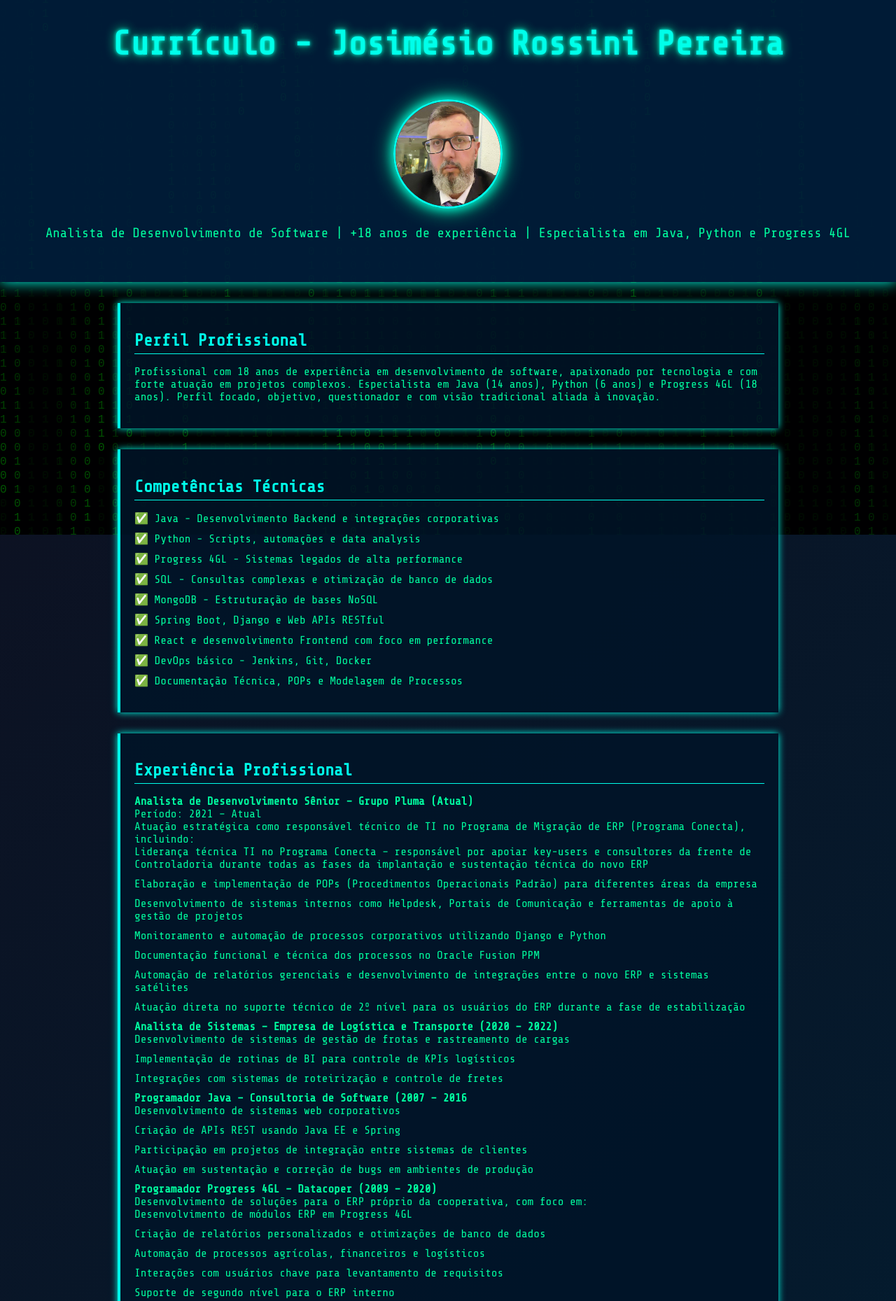
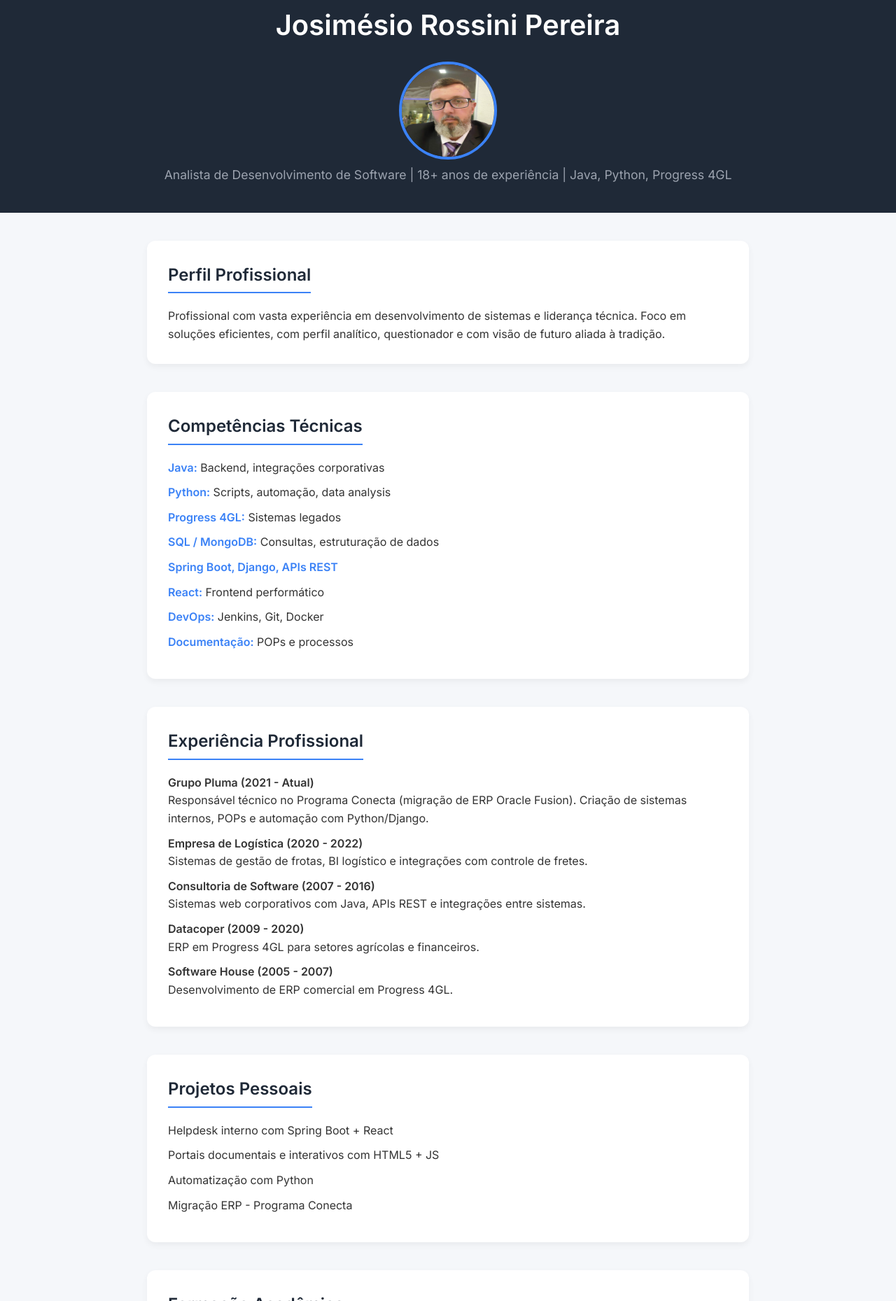
Before and after one commit to Josimesio/Curriculo, a plain HTML site: page index.html in a window 1280 px wide. Shown: the part 36-1895 px from the top of the page at 70% size. Drawn offline with nearby package versions, Linux system fonts and the light colour scheme.

Commit message:
atualizacao 0.02

```diff
--- a/index.html
+++ b/index.html
@@ -2,281 +2,177 @@
 <html lang="pt-BR">
 
 <head>
-    <meta charset="UTF-8" />
-    <meta name="viewport" content="width=device-width, initial-scale=1.0" />
-    <title>Currículo Hacker - Josimésio Rossini Pereira</title>
+    <meta charset="UTF-8">
+    <meta name="viewport" content="width=device-width, initial-scale=1.0">
+    <title>Currículo Profissional - Josimésio Rossini Pereira</title>
+    <link href="https://fonts.googleapis.com/css2?family=Inter:wght@400;600&display=swap" rel="stylesheet">
     <style>
-        @import url('https://fonts.googleapis.com/css2?family=Orbitron:wght@500&family=Share+Tech+Mono&display=swap');
+        * {
+            margin: 0;
+            padding: 0;
+            box-sizing: border-box;
+        }
 
         body {
-            margin: 0;
-            padding: 0;
-            background: linear-gradient(135deg, #0f0f1f, #001f33);
-            color: #00ffea;
-            font-family: 'Share Tech Mono', monospace;
-            overflow-x: hidden;
-        }
-
-        #matrixCanvas {
-            position: fixed;
-            top: 0;
-            left: 0;
-            width: 100%;
-            height: 100%;
-            z-index: -1;
+            font-family: 'Inter', sans-serif;
+            background: #f5f7fa;
+            color: #333;
+            line-height: 1.6;
         }
 
         header {
+            background: #1f2937;
+            color: #fff;
             text-align: center;
             padding: 40px 20px;
-            background: rgba(0, 30, 60, 0.9);
-            box-shadow: 0 0 20px #00ffea;
+        }
+
+        header img {
+            width: 140px;
+            height: 140px;
+            border-radius: 50%;
+            border: 4px solid #3b82f6;
+            margin-top: 10px;
         }
 
         header h1 {
-            font-size: 3rem;
-            text-shadow: 0 0 10px #00ffea, 0 0 20px #00ffa0;
+            font-size: 2.5rem;
+            margin-bottom: 10px;
         }
 
         header p {
-            font-size: 1.2rem;
-            color: #00ffa0;
+            font-size: 1.1rem;
+            color: #9ca3af;
+        }
+
+        main {
+            max-width: 900px;
+            margin: 40px auto;
+            padding: 0 20px;
         }
 
         section {
-            max-width: 900px;
-            margin: 30px auto;
-            background: rgba(0, 20, 40, 0.85);
-            padding: 20px;
-            border-left: 4px solid #00ffea;
-            box-shadow: 0 0 10px #00ffea;
+            margin-bottom: 40px;
+            background: #fff;
+            padding: 30px;
+            border-radius: 12px;
+            box-shadow: 0 4px 10px rgba(0, 0, 0, 0.05);
         }
 
         h2 {
-            border-bottom: 1px solid #00ffea;
+            margin-bottom: 20px;
+            color: #1f2937;
+            border-bottom: 2px solid #3b82f6;
+            display: inline-block;
             padding-bottom: 5px;
-            color: #00ffea;
-            margin-bottom: 15px;
         }
 
         ul {
             list-style-type: none;
-            padding: 0;
+            padding-left: 0;
         }
 
         ul li {
             margin-bottom: 10px;
         }
 
-        .neon {
-            color: #00ffea;
-            text-shadow: 0 0 5px #00ffea, 0 0 15px #00ffa0;
-        }
-
-        .section-content {
-            color: #00ffa0;
-        }
-
-        .foto-perfil {
-            width: 150px;
-            height: 150px;
-            border-radius: 50%;
-            border: 3px solid #00ffea;
-            box-shadow: 0 0 15px #00ffea, 0 0 30px #00ffa0;
-            margin-top: 20px;
-            object-fit: cover;
+        .highlight {
+            color: #3b82f6;
+            font-weight: 600;
         }
     </style>
 </head>
 
 <body>
-
-    <canvas id="matrixCanvas"></canvas>
-
     <header>
-        <h1 class="neon">Currículo - Josimésio Rossini Pereira</h1>
-        <img src="foto/Eu.jpg" alt="Foto de Josimésio" class="foto-perfil" />
-        <p>Analista de Desenvolvimento de Software | +18 anos de experiência | Especialista em Java, Python e Progress
-            4GL</p>
+        <h1>Josimésio Rossini Pereira</h1>
+        <img src="foto/Eu.jpg" alt="Foto de Josimésio">
+        <p>Analista de Desenvolvimento de Software | 18+ anos de experiência | Java, Python, Progress 4GL</p>
     </header>
 
+    <main>
         <section>
             <h2>Perfil Profissional</h2>
-        <p class="section-content">
-            Profissional com 18 anos de experiência em desenvolvimento de software, apaixonado por tecnologia e com
-            forte atuação em projetos complexos. Especialista em Java (14 anos), Python (6 anos) e Progress 4GL (18
-            anos). Perfil focado, objetivo, questionador e com visão tradicional aliada à inovação.
-        </p>
+            <p>Profissional com vasta experiência em desenvolvimento de sistemas e liderança técnica. Foco em soluções
+                eficientes, com perfil analítico, questionador e com visão de futuro aliada à tradição.</p>
         </section>
 
         <section>
             <h2>Competências Técnicas</h2>
-        <ul class="section-content">
-            <li>✅ Java - Desenvolvimento Backend e integrações corporativas</li>
-            <li>✅ Python - Scripts, automações e data analysis</li>
-            <li>✅ Progress 4GL - Sistemas legados de alta performance</li>
-            <li>✅ SQL - Consultas complexas e otimização de banco de dados</li>
-            <li>✅ MongoDB - Estruturação de bases NoSQL</li>
-            <li>✅ Spring Boot, Django e Web APIs RESTful</li>
-            <li>✅ React e desenvolvimento Frontend com foco em performance</li>
-            <li>✅ DevOps básico - Jenkins, Git, Docker</li>
-            <li>✅ Documentação Técnica, POPs e Modelagem de Processos</li>
+            <ul>
+                <li><span class="highlight">Java:</span> Backend, integrações corporativas</li>
+                <li><span class="highlight">Python:</span> Scripts, automação, data analysis</li>
+                <li><span class="highlight">Progress 4GL:</span> Sistemas legados</li>
+                <li><span class="highlight">SQL / MongoDB:</span> Consultas, estruturação de dados</li>
+                <li><span class="highlight">Spring Boot, Django, APIs REST</span></li>
+                <li><span class="highlight">React:</span> Frontend performático</li>
+                <li><span class="highlight">DevOps:</span> Jenkins, Git, Docker</li>
+                <li><span class="highlight">Documentação:</span> POPs e processos</li>
             </ul>
         </section>
 
         <section>
             <h2>Experiência Profissional</h2>
-        <ul class="section-content">
+            <ul>
                 <li>
-                <strong>Analista de Desenvolvimento Sênior – Grupo Pluma (Atual)</strong><br>
-                <span>Período: 2021 – Atual</span><br>
-                Atuação estratégica como responsável técnico de TI no Programa de Migração de ERP (Programa Conecta),
-                incluindo:
-                <ul>
-                    <li>Liderança técnica  TI no Programa Conecta – responsável por apoiar key-users e consultores  da frente de Controladoria durante
-                        todas as fases da implantação e sustentação técnica do novo ERP</li>
-                    <li>Elaboração e implementação de POPs (Procedimentos Operacionais Padrão) para diferentes áreas da
-                        empresa</li>
-                    <li>Desenvolvimento de sistemas internos como Helpdesk, Portais de Comunicação e ferramentas de
-                        apoio à gestão de projetos</li>
-                    <li>Monitoramento e automação de processos corporativos utilizando Django e Python</li>
-                    <li>Documentação funcional e técnica dos processos no Oracle Fusion PPM</li>
-                    <li>Automação de relatórios gerenciais e desenvolvimento de integrações entre o novo ERP e sistemas
-                        satélites</li>
-                    <li>Atuação direta no suporte técnico de 2º nível para os usuários do ERP durante a fase de
-                        estabilização</li>
-                </ul>
-            </li>
-
-            <li>
-                <strong>Analista de Sistemas – Empresa de Logística e Transporte (2020 – 2022)</strong><br>
-                <ul>
-                    <li>Desenvolvimento de sistemas de gestão de frotas e rastreamento de cargas</li>
-                    <li>Implementação de rotinas de BI para controle de KPIs logísticos</li>
-                    <li>Integrações com sistemas de roteirização e controle de fretes</li>
-                </ul>
+                    <strong>Grupo Pluma (2021 - Atual)</strong><br>
+                    Responsável técnico no Programa Conecta (migração de ERP Oracle Fusion). Criação de sistemas
+                    internos, POPs e automação com Python/Django.
                 </li>
                 <li>
-                <strong>Programador Java – Consultoria de Software (2007 – 2016</strong><br>
-                <ul>
-                    <li>Desenvolvimento de sistemas web corporativos</li>
-                    <li>Criação de APIs REST usando Java EE e Spring</li>
-                    <li>Participação em projetos de integração entre sistemas de clientes</li>
-                    <li>Atuação em sustentação e correção de bugs em ambientes de produção</li>
-                </ul>
+                    <strong>Empresa de Logística (2020 - 2022)</strong><br>
+                    Sistemas de gestão de frotas, BI logístico e integrações com controle de fretes.
                 </li>
                 <li>
-                <strong>Programador Progress 4GL – Datacoper (2009 – 2020)</strong><br>
-                Desenvolvimento de soluções para o ERP próprio da cooperativa, com foco em:
-                <ul>
-                    <li>Desenvolvimento de módulos ERP em Progress 4GL</li>
-                    <li>Criação de relatórios personalizados e otimizações de banco de dados</li>
-                    <li>Automação de processos agrícolas, financeiros e logísticos</li>
-                    <li>Interações com usuários chave para levantamento de requisitos</li>
-                    <li>Suporte de segundo nível para o ERP interno</li>
-                </ul>
+                    <strong>Consultoria de Software (2007 - 2016)</strong><br>
+                    Sistemas web corporativos com Java, APIs REST e integrações entre sistemas.
                 </li>
                 <li>
-                <strong>Desenvolvedor Progress 4GL – Software House (2005 – 2007)</strong><br>
-                <ul>
-                    <li>Criação de módulos para sistema ERP de gestão comercial</li>
-                    <li>Desenvolvimento de relatórios analíticos em Progress 4GL</li>
-                    <li>Suporte técnico direto ao cliente</li>
-                </ul>
+                    <strong>Datacoper (2009 - 2020)</strong><br>
+                    ERP em Progress 4GL para setores agrícolas e financeiros.
                 </li>
-
                 <li>
-                <strong>Projetos Pessoais e Freelance – Vários Clientes</strong><br>
-                <ul>
-                    <li>Desenvolvimento de Helpdesks internos</li>
-                    <li>Criação de portais de documentos com HTML5, CSS3 e JavaScript</li>
-                    <li>Automação de processos via scripts Python</li>
-                    <li>Desenvolvimento de portais com efeitos especiais em JavaScript</li>
-                    <li>Experimentos com MongoDB, React e APIs modernas</li>
-                </ul>
+                    <strong>Software House (2005 - 2007)</strong><br>
+                    Desenvolvimento de ERP comercial em Progress 4GL.
                 </li>
-
             </ul>
         </section>
+
         <section>
-        <h2>Projetos Pessoais e Iniciativas</h2>
-        <ul class="section-content">
-            <li>🛠️ Sistema de Helpdesk interno com Spring Boot + React</li>
-            <li>🛠️ Portal de informações e documentos corporativos com HTML5, JS e CSS3</li>
-            <li>🛠️ Migração de sistemas ERP - Programa Conecta</li>
-            <li>🛠️ Monitoramento de processos via Django e Python</li>
+            <h2>Projetos Pessoais</h2>
+            <ul>
+                <li>Helpdesk interno com Spring Boot + React</li>
+                <li>Portais documentais e interativos com HTML5 + JS</li>
+                <li>Automatização com Python</li>
+                <li>Migração ERP - Programa Conecta</li>
             </ul>
         </section>
 
         <section>
             <h2>Formação Acadêmica</h2>
-        <ul class="section-content">
-            <li>🎓 Tecnólogo em Desenvolvimento de Sistemas</li>
-            <li>🎓 Pós-graduação em Desenvolvimento de Sistemas Mobile Híbridos</li>
-            <li>🎓 Pós-graduação em Inteligência Artificial (AI)</li>
+            <ul>
+                <li>Tecnólogo em Desenvolvimento de Sistemas</li>
+                <li>Pós-graduação em Sistemas Mobile Híbridos</li>
+                <li>Pós-graduação em Inteligência Artificial</li>
             </ul>
         </section>
 
         <section>
             <h2>Idiomas</h2>
-        <ul class="section-content">
+            <ul>
                 <li>Português - Nativo</li>
             </ul>
         </section>
 
         <section>
             <h2>Contato</h2>
-        <ul class="section-content">
-            <li>📧 Email: jorossini@gmail.com</li>
-            <li>🌐 GitHub: github.com/Josimesio</li>
-            <li>🌐 LinkedIn: linkedin.com/in/josimesio</li>
+            <ul>
+                <li>Email: jorossini@gmail.com</li>
+                <li>GitHub: github.com/Josimesio</li>
+                <li>LinkedIn: linkedin.com/in/josimesio</li>
             </ul>
         </section>
-
-    <script>
-        const canvas = document.getElementById('matrixCanvas');
-        const ctx = canvas.getContext('2d');
-
-        let width = window.innerWidth;
-        let height = window.innerHeight;
-        canvas.width = width;
-        canvas.height = height;
-
-        let columns = Math.floor(width / 20);
-        let drops = new Array(columns).fill(1);
-
-        const characters = '01';
-
-        function drawMatrix() {
-            ctx.fillStyle = 'rgba(0, 0, 0, 0.05)';
-            ctx.fillRect(0, 0, width, height);
-
-            ctx.fillStyle = 'rgba(0,255,0,0.3)';
-            ctx.font = '16px monospace';
-
-            for (let i = 0; i < drops.length; i++) {
-                const text = characters.charAt(Math.floor(Math.random() * characters.length));
-                ctx.fillText(text, i * 20, drops[i] * 20);
-
-                if (drops[i] * 20 > height && Math.random() > 0.975) {
-                    drops[i] = 0;
-                }
-                drops[i]++;
-            }
-        }
-
-        setInterval(drawMatrix, 50);
-
-        window.addEventListener('resize', () => {
-            width = window.innerWidth;
-            height = window.innerHeight;
-            canvas.width = width;
-            canvas.height = height;
-            columns = Math.floor(width / 20);
-            drops = new Array(columns).fill(1);
-        });
-    </script>
-
+    </main>
 </body>
 
 </html>
```
Lines whose indentation alone changed are shown as unchanged.
